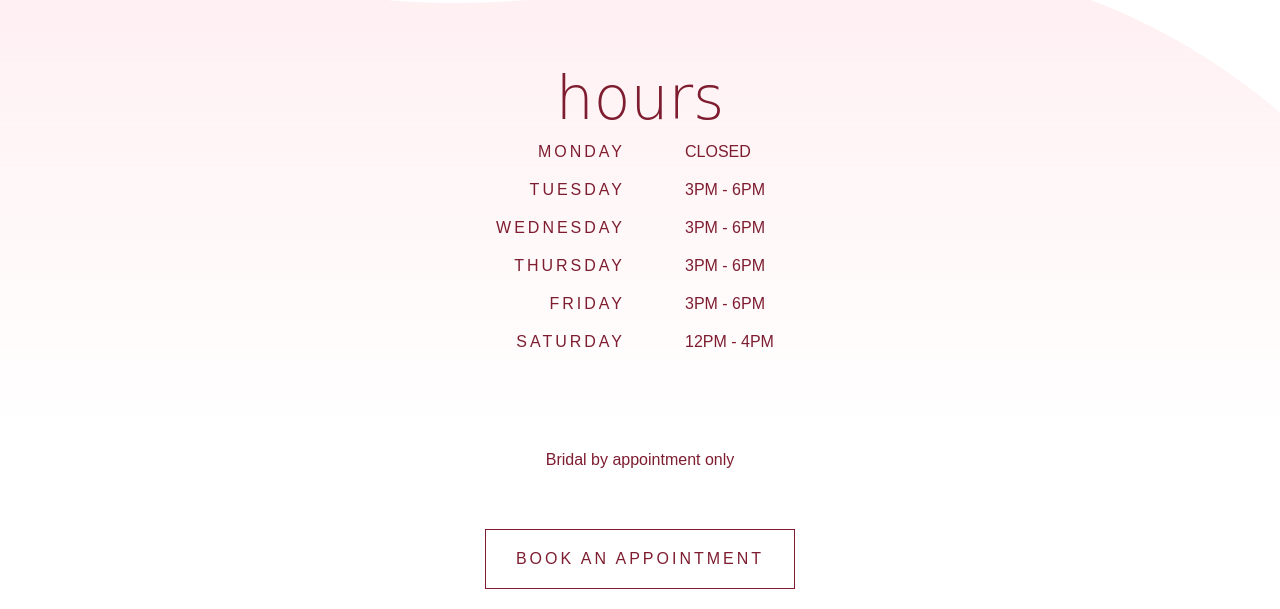
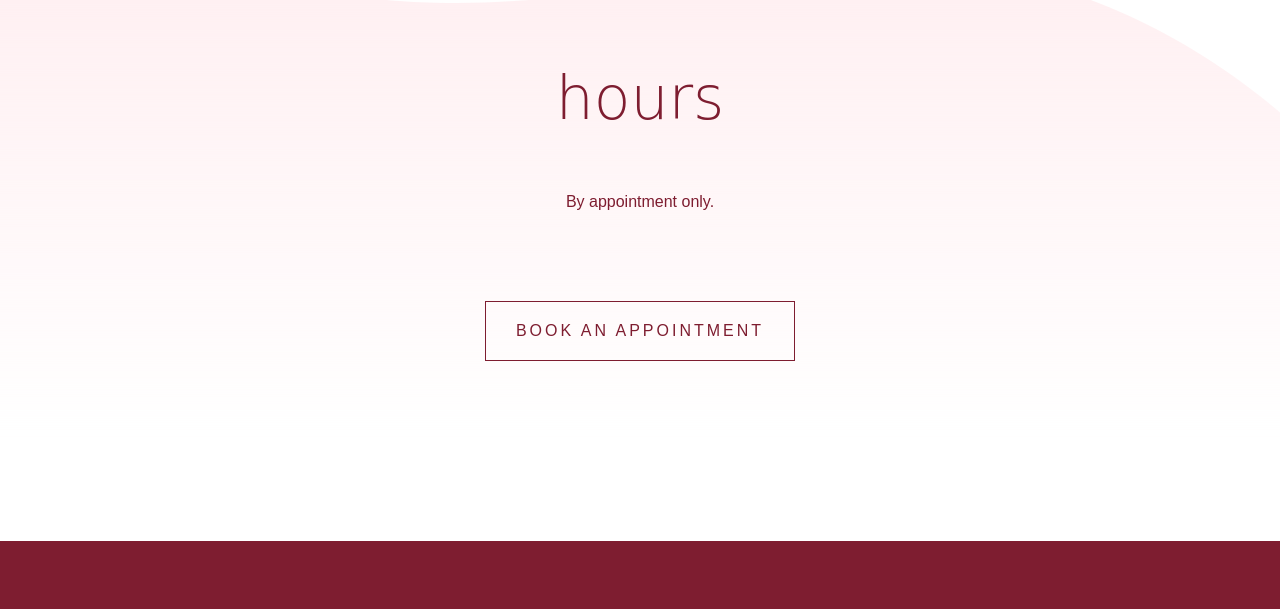
Before and after one commit to ethanrusson/tangled-in-tulle, a plain HTML site: page index.html in a window 1280 px wide. Shown: the part 1460-2069 px from the top of the page. Drawn offline with Linux system fonts and the light colour scheme; a web font is replaced by a local one.

Commit message:
change hours to by appointment only

```diff
--- a/index.html
+++ b/index.html
@@ -86,7 +86,8 @@
 		<div class="content-section background flip mobile-background z-4" id="hours-section">
 			<h2>Hours</h2>
 			<div class="parallel-list">
-				<ul>
+				<p>By appointment only.</p>
+				<!-- <ul>
 					<li>Monday</li>
 					<li>Tuesday</li>
 					<li>Wednesday</li>
@@ -101,9 +102,9 @@
 					<li>3PM - 6PM</li>
 					<li>3PM - 6PM</li>
 					<li>12PM - 4PM</li>
-				</ul>
+				</ul> -->
 			</div>
-			<p>Bridal by appointment only</p>
+			<!-- <p>Bridal by appointment only</p> -->
 			<a href="/book-appointment" class="button">Book an Appointment</a>
 		</div>
 		<div class="location hero-section z-5">
```
Also changed, not shown: about/index.html (+24 -9 lines), contact/index.html (+3 -2 lines), prom/index.html (+3 -2 lines).
